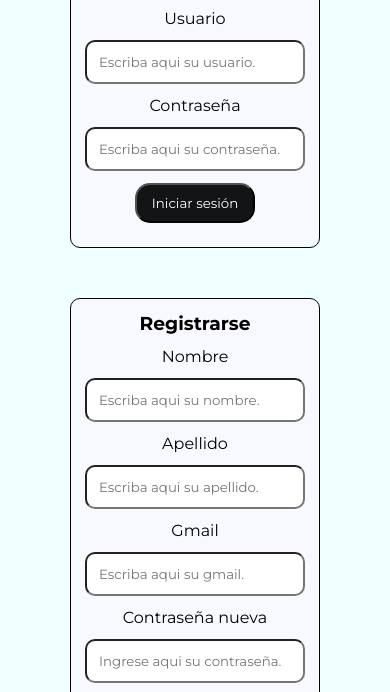
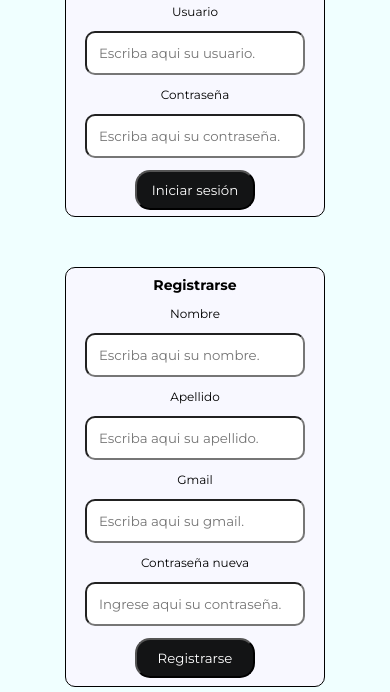
Before and after one commit to Estebancat07/E6FINAL, a plain HTML site: page login.html in a window 390 px wide. Shown: the part 137-829 px from the top of the page. Drawn offline with Linux system fonts and the light colour scheme.

Commit message:
mejorastp

```diff
--- a/mediaqueries.css
+++ b/mediaqueries.css
@@ -125,6 +125,12 @@ margin-left: 110px;
     display: none;
 }
 
+#hero-log{
+   align-items: flex-end;
+   padding-bottom: 20px;
+}
+
+
 
 }
 
--- a/style.css
+++ b/style.css
@@ -92,6 +92,11 @@ z-index: 2;
 display: none;
 overflow-y: scroll;
 }
+
+.cart::-webkit-scrollbar{
+    display: none;
+}
+
 
 .cart h2{
     color: #131415;
@@ -645,7 +650,7 @@ footer img{
     display: flex;
     justify-content: center;
     align-items: center;
-    height: 115vh;
+    height: 100vh;
 }
 .cts-log{
     display: flex;
@@ -657,6 +662,7 @@ footer img{
 }
 
 .formulario1{
+    font-size: 12px;
     display: flex;
     flex-direction: column;
     align-items: center;
@@ -664,14 +670,15 @@ footer img{
     gap: 12px;
     border: 1px solid black;
     padding: 20px;
-    height: 300px;
-    width: 250px;
+    height: 250px;
+    width: 260px;
     border-radius: 10px;
     background-color: ghostwhite;
 
 }
 
 .formulario2{
+    font-size: 12px;
     display: flex;
     flex-direction: column;
     align-items: center;
@@ -679,8 +686,8 @@ footer img{
     gap: 12px;
     border: 1px solid black;
     padding: 20px;
-    height: 450px;
-    width: 250px;
+    height: 420px;
+    width: 260px;
     border-radius: 10px;
     background-color: ghostwhite;
 
```
Also changed, not shown: index.html (+1 -1 lines).
